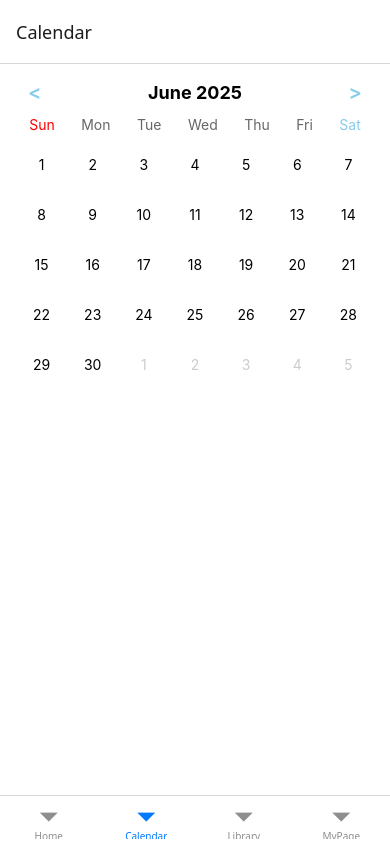
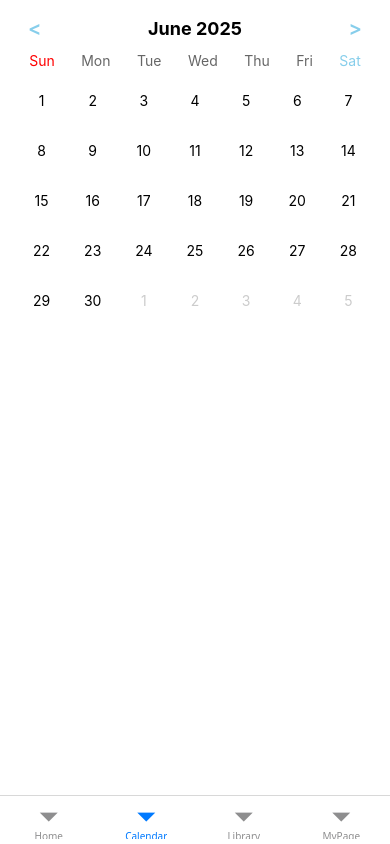
Before and after one commit to yuntaengtaeng/burnfit, a React Native app: screen /Calendar in a window 390 px wide. Built offline with nearby package versions, Linux system fonts and the light colour scheme.

Commit message:
design : BottomTabs Header option 제거

```diff
--- a/App.tsx
+++ b/App.tsx
@@ -1,5 +1,6 @@
 import { createBottomTabNavigator } from '@react-navigation/bottom-tabs';
-import { StyleSheet, View } from 'react-native';
+import { SafeAreaView } from 'react-native';
+import { StatusBar } from 'expo-status-bar';
 import { BottomTabParamList } from './src/navigation';
 import Home from './src/screens/Home';
 import Calendar from './src/screens/Calendar';
@@ -11,13 +12,22 @@ const Tab = createBottomTabNavigator<BottomTabParamList>();
 
 export default function App() {
   return (
+    <>
+      <StatusBar style="auto" />
+      <SafeAreaView style={{ flex: 1 }}>
         <NavigationContainer>
-      <Tab.Navigator>
+          <Tab.Navigator
+            screenOptions={{
+              headerShown: false,
+            }}
+          >
             <Tab.Screen name="Home" component={Home} />
             <Tab.Screen name="Calendar" component={Calendar} />
             <Tab.Screen name="Library" component={Library} />
             <Tab.Screen name="MyPage" component={MyPage} />
           </Tab.Navigator>
         </NavigationContainer>
+      </SafeAreaView>
+    </>
   );
 }
```
Lines whose indentation alone changed are shown as unchanged.
